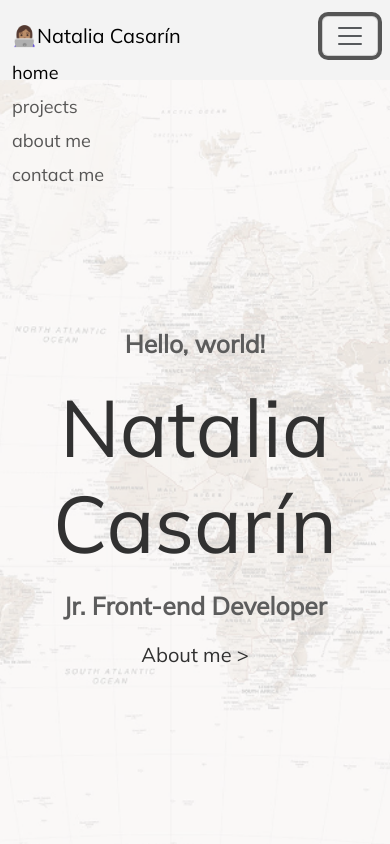
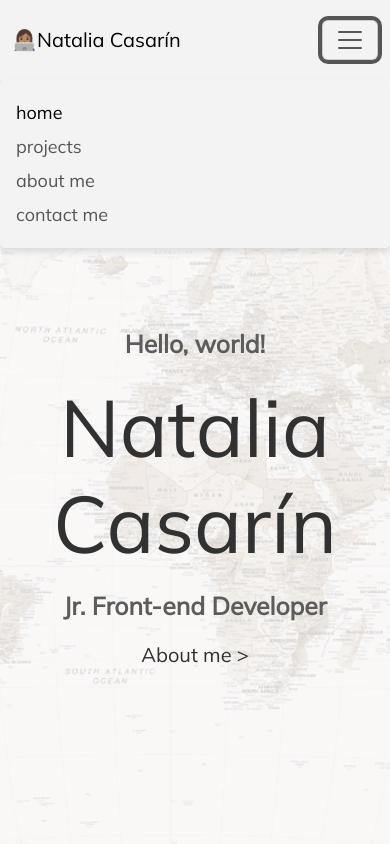
Before and after one commit to natcas9/Personal_Portafolio-Casarin, a plain HTML site: page index.html in a window 390 px wide. Both pictures are taken after a click on the button "Toggle navigation". Shown: the top 844 px of the page. Drawn offline with nearby package versions, Linux system fonts and the light colour scheme.

Commit message:
Update styles.css

```diff
--- a/src/styles.css
+++ b/src/styles.css
@@ -258,3 +258,22 @@ footer .contact-btn {
 .contact-container {
   margin-top: 180px;
 }
+
+.navbar-collapse {
+  background-color: #f3f3f3; /* Usa el mismo color del navbar */
+  padding: 1rem; /* Espaciado interno */
+  border-radius: 5px; /* Opcional: bordes redondeados */
+}
+
+@media (max-width: 991px) {
+  .navbar-collapse {
+    position: absolute;
+    top: 100%;
+    left: 0;
+    width: 100%;
+    background-color: #f3f3f3; /* Asegurar que el fondo sea el mismo */
+    z-index: 1000;
+    padding: 1rem;
+    box-shadow: 0px 4px 6px rgba(0, 0, 0, 0.1); /* Agrega una sombra ligera */
+  }
+}
```
